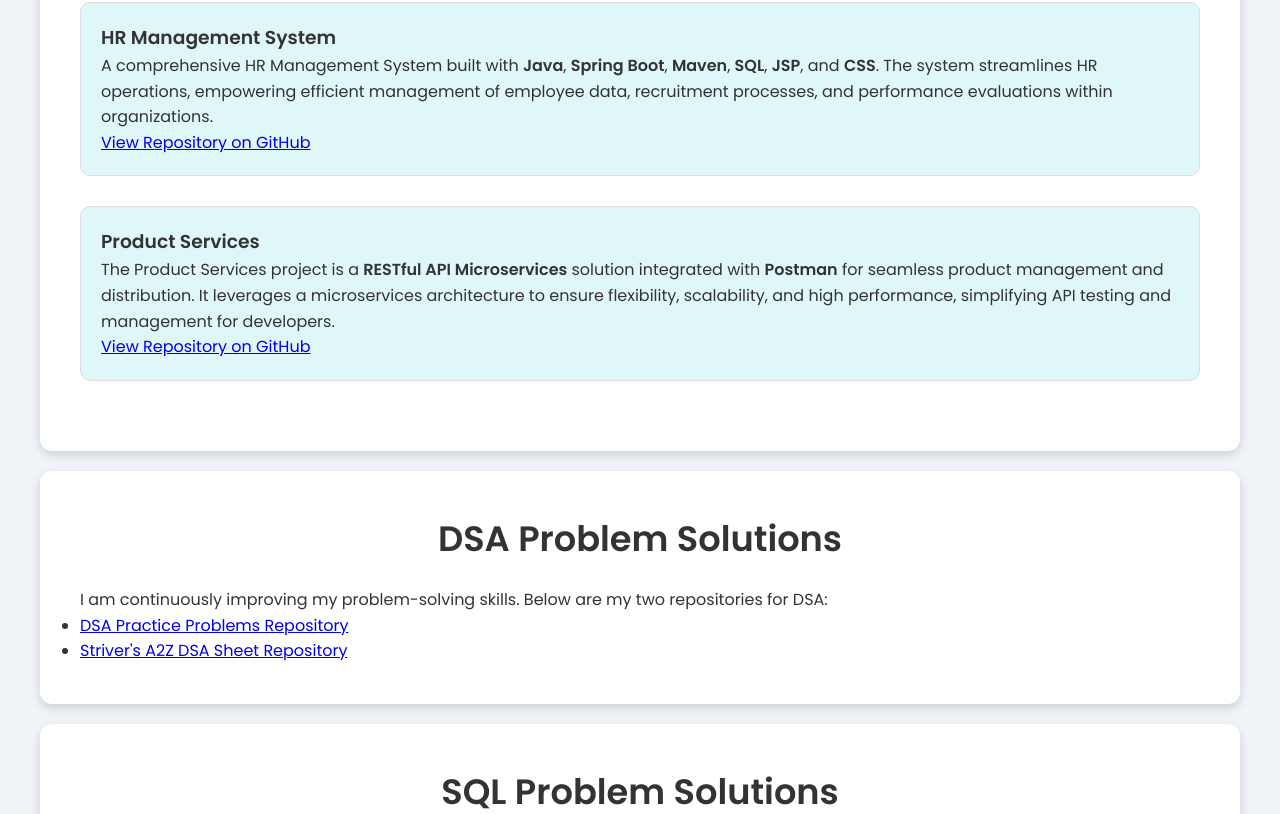
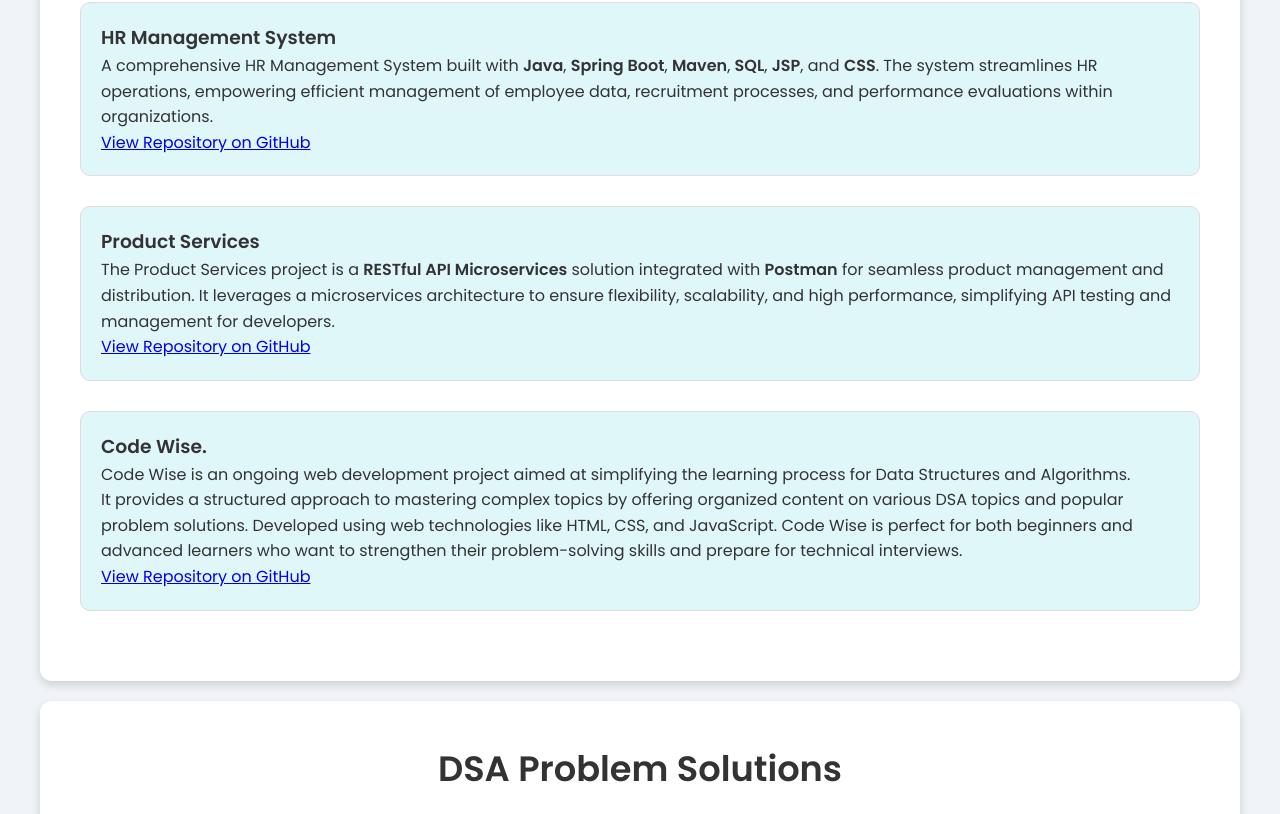
Before and after one commit to Siddhi-29/Portfolio, a plain HTML site: page portfolio.html in a window 1280 px wide. Shown: the part 231-1045 px from the top of the page. Drawn offline with Linux system fonts and the light colour scheme.

Commit message:
Adding project on My Work

```diff
--- a/portfolio.html
+++ b/portfolio.html
@@ -47,6 +47,17 @@
 			<a href="https://github.com/Siddhi-29/ProductServices"
 				target="_blank">View Repository on GitHub</a>
 		</div>
+		<div class="project">
+			<h3>Code Wise.</h3>
+			<p>
+				Code Wise is an ongoing web development project aimed at simplifying the learning process for Data Structures and Algorithms.<br>
+				It provides a structured approach to mastering complex topics by offering organized content on various DSA topics
+				and popular problem solutions. Developed using web technologies like HTML, CSS, and JavaScript.
+				Code Wise is perfect for both beginners and advanced learners who want to strengthen their problem-solving skills and prepare for technical interviews.
+			</p>
+			<a href="https://github.com/Siddhi-29/Code-Wise"
+				target="_blank">View Repository on GitHub</a>
+		</div>
 
 	</section>
 
```
Also changed, not shown: index.html (+2 -1 lines), 1 other file.
